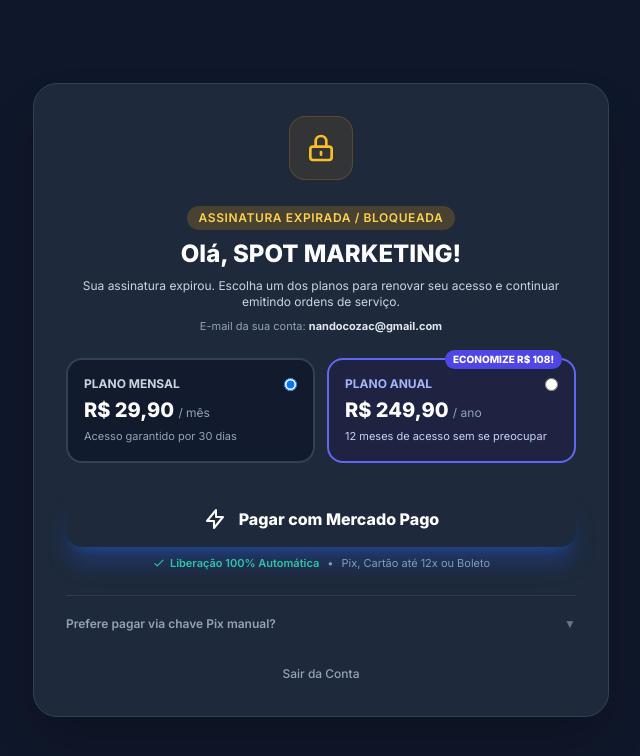
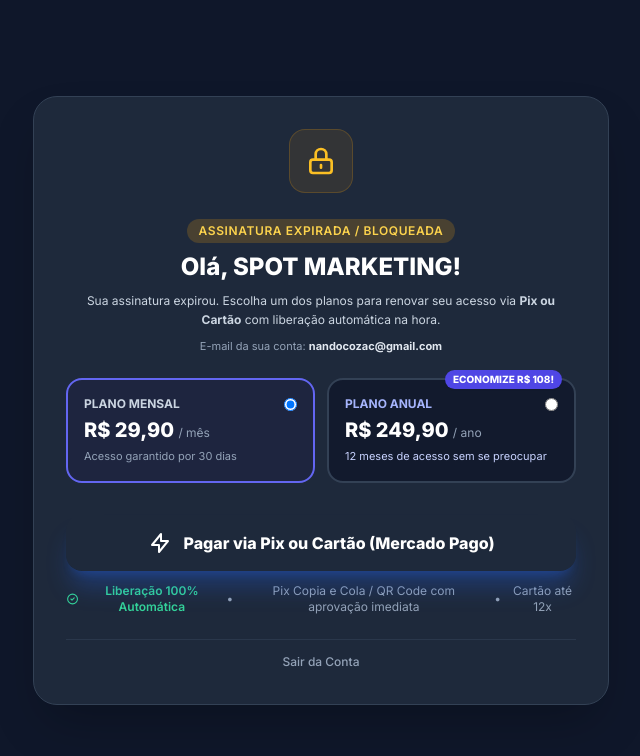
Before and after one commit to nandocozac/painel-gestao, a Flask app: template templates/bloqueado.html in a window 1280 px wide. Shown: the top 756 px of the page, without its empty margins (319-959 px from the left). Run offline with Flask 3, Linux system fonts and the light colour scheme; the template is opened without the code that fills it: values that come from a table or form of the project are taken from there, others are empty; some libraries are stand-ins or nearby versions.

Commit message:
fix: remover fluxo manual e focar 100% no pagamento Pix e Cartao automatico via Mercado Pago

```diff
--- a/templates/bloqueado.html
+++ b/templates/bloqueado.html
@@ -50,11 +50,12 @@
                     {% if empresa.status_assinatura == 'PENDENTE' %}Cadastro Realizado • Aguardando Liberação{% else %}Assinatura Expirada / Bloqueada{% endif %}
                 </span>
                 <h1 class="text-2xl font-black text-white">Olá, {{ empresa.nome_empresa }}!</h1>
-                <p class="text-xs text-slate-300 mt-2">
+                <p class="text-xs text-slate-300 mt-2 leading-relaxed">
                     {% if empresa.status_assinatura == 'PENDENTE' %}
-                    Sua conta está cadastrada no sistema! Para ativar seu acesso e começar a emitir ordens de serviço, realize o pagamento via Pix de um dos planos abaixo e envie o comprovante no WhatsApp.
+                    Sua conta foi criada com sucesso! Para começar a usar o sistema imediatamente, escolha seu plano abaixo e realize o pagamento via <strong>Pix ou Cartão</strong>.
+                    <span class="block text-emerald-400 font-semibold mt-1">⚡ A liberação é 100% automática e instantânea pelo Mercado Pago!</span>
                     {% else %}
-                    Sua assinatura expirou. Escolha um dos planos para renovar seu acesso e continuar emitindo ordens de serviço.
+                    Sua assinatura expirou. Escolha um dos planos para renovar seu acesso via <strong>Pix ou Cartão</strong> com liberação automática na hora.
                     {% endif %}
                 </p>
                 <div class="mt-2 text-[11px] text-slate-400">
@@ -66,7 +67,7 @@
             <div class="grid grid-cols-1 sm:grid-cols-2 gap-3 text-left">
                 <!-- Plano Mensal -->
                 <div onclick="selecionarPlano('Mensal', '29,90')" id="card-mensal"
-                    class="border-2 border-slate-700 bg-slate-900/80 hover:border-slate-500 rounded-2xl p-4 cursor-pointer transition relative">
+                    class="border-2 border-indigo-500 bg-indigo-950/30 rounded-2xl p-4 cursor-pointer transition relative">
                     <div class="flex items-center justify-between mb-1">
                         <span class="text-xs font-bold uppercase text-slate-300">Plano Mensal</span>
                         <input type="radio" name="plano" id="radio-mensal" checked class="text-blue-600">
@@ -77,7 +78,7 @@
 
                 <!-- Plano Anual (Destaque) -->
                 <div onclick="selecionarPlano('Anual', '249,90')" id="card-anual"
-                    class="border-2 border-indigo-500 bg-indigo-950/40 rounded-2xl p-4 cursor-pointer transition relative">
+                    class="border-2 border-slate-700 bg-slate-900/80 hover:border-slate-500 rounded-2xl p-4 cursor-pointer transition relative">
                     <span class="absolute -top-2.5 right-3 bg-indigo-600 text-white text-[10px] font-extrabold uppercase px-2 py-0.5 rounded-full shadow-sm">
                         Economize R$ 108!
                     </span>
@@ -90,8 +91,8 @@
                 </div>
             </div>
 
-            <!-- BOTAO PRINCIPAL MERCADO PAGO (LIBERAÇÃO INSTANTÂNEA) -->
-            <div class="space-y-2 pt-1">
+            <!-- BOTAO PRINCIPAL MERCADO PAGO (PIX E CARTÃO COM LIBERAÇÃO INSTANTÂNEA) -->
+            <div class="space-y-3 pt-2">
                 <form method="POST" action="{{ url_for('assinatura_checkout_mercadopago') }}" id="form-mp">
                     <input type="hidden" name="plano" id="input-plano-mp" value="MENSAL">
                     <input type="hidden" name="tipo_plano" value="BASICO">
@@ -100,76 +101,25 @@
                         <svg class="w-6 h-6 shrink-0" fill="none" stroke="currentColor" viewBox="0 0 24 24">
                             <path stroke-linecap="round" stroke-linejoin="round" stroke-width="2" d="M13 10V3L4 14h7v7l9-11h-7z" />
                         </svg>
-                        <span>Pagar com Mercado Pago</span>
+                        <span>Pagar via Pix ou Cartão (Mercado Pago)</span>
                     </button>
                 </form>
-                <div class="flex items-center justify-center gap-2 text-[11px] text-slate-400">
-                    <span class="inline-flex items-center gap-1 text-emerald-400 font-semibold">
-                        <svg class="w-3.5 h-3.5" fill="none" stroke="currentColor" viewBox="0 0 24 24">
-                            <path stroke-linecap="round" stroke-linejoin="round" stroke-width="2" d="M5 13l4 4L19 7" />
+
+                <div class="flex flex-col sm:flex-row items-center justify-center gap-2 text-xs text-slate-400">
+                    <span class="inline-flex items-center gap-1.5 text-emerald-400 font-semibold">
+                        <svg class="w-4 h-4" fill="none" stroke="currentColor" viewBox="0 0 24 24">
+                            <path stroke-linecap="round" stroke-linejoin="round" stroke-width="2" d="M9 12l2 2 4-4m6 2a9 9 0 11-18 0 9 9 0 0118 0z" />
                         </svg>
                         Liberação 100% Automática
                     </span>
-                    <span>•</span>
-                    <span>Pix, Cartão até 12x ou Boleto</span>
+                    <span class="hidden sm:inline">•</span>
+                    <span>Pix Copia e Cola / QR Code com aprovação imediata</span>
+                    <span class="hidden sm:inline">•</span>
+                    <span>Cartão até 12x</span>
                 </div>
             </div>
 
-            <!-- OPÇÃO ALTERNATIVA: Chave Pix Manual / WhatsApp -->
-            <div class="border-t border-slate-700/80 pt-4 mt-2">
-                <details class="text-left group">
-                    <summary class="cursor-pointer text-xs font-semibold text-slate-400 hover:text-slate-200 transition flex items-center justify-between py-1">
-                        <span>Prefere pagar via chave Pix manual?</span>
-                        <span class="text-slate-500 group-open:rotate-180 transition-transform">▼</span>
-                    </summary>
-
-                    <div class="mt-3 space-y-3">
-                        <!-- Box com Chave Pix do Administrador Master -->
-                        <div class="bg-slate-900/90 border border-slate-700/80 rounded-2xl p-4 text-left space-y-3">
-                            <div class="flex items-center justify-between border-b border-slate-800 pb-2">
-                                <span class="text-xs font-bold text-slate-400 uppercase tracking-wider">Chave Pix Manual</span>
-                                <span id="label-valor-pix" class="text-sm font-black text-emerald-400">R$ {{ (master_empresa.valor_mensalidade or 29.90)|moeda }}</span>
-                            </div>
-
-                            {% if master_empresa and master_empresa.chave_pix %}
-                            <div>
-                                <label class="block text-[11px] font-semibold text-slate-400 mb-1">Chave Pix:</label>
-                                <div class="flex items-center gap-2">
-                                    <input type="text" id="chave-pix" value="{{ master_empresa.chave_pix }}" readonly
-                                        class="w-full bg-slate-800 border border-slate-700 rounded-lg px-3 py-2 text-xs font-mono text-white select-all outline-none">
-                                    <button type="button" onclick="copiarPix()"
-                                        class="bg-blue-600 hover:bg-blue-500 text-white text-xs font-bold px-3 py-2 rounded-lg transition shrink-0">
-                                        Copiar
-                                    </button>
-                                </div>
-                            </div>
-
-                            {% if master_empresa.titular_pix %}
-                            <p class="text-xs text-slate-400">
-                                <strong class="text-slate-300">Titular:</strong> {{ master_empresa.titular_pix }}
-                            </p>
-                            {% endif %}
-                            {% else %}
-                            <p class="text-xs text-slate-400 italic">
-                                Chave Pix padrão: nandocozac@gmail.com (Fernando Cozac)
-                            </p>
-                            {% endif %}
-                        </div>
-
-                        <!-- Botão WhatsApp -->
-                        {% set whatsapp_destino = (master_empresa.whatsapp if (master_empresa and master_empresa.whatsapp) else '62994941212')|fone_whatsapp %}
-                        <a id="btn-whatsapp" href="#" target="_blank"
-                            class="w-full bg-slate-700 hover:bg-slate-600 text-white font-semibold py-2.5 px-4 rounded-xl transition flex items-center justify-center gap-2 text-xs">
-                            <svg class="w-4 h-4 fill-current text-emerald-400" viewBox="0 0 24 24">
-                                <path d="M.057 24l1.687-6.163c-1.041-1.804-1.588-3.849-1.587-5.946.003-6.556 5.338-11.891 11.893-11.891 3.181.001 6.167 1.24 8.413 3.488 2.245 2.248 3.481 5.236 3.48 8.414-.003 6.557-5.338 11.892-11.893 11.892-1.99-.001-3.951-.5-5.688-1.448l-6.305 1.654zm6.597-3.807c1.676.995 3.276 1.591 5.392 1.592 5.448 0 9.886-4.434 9.889-9.885.002-5.462-4.415-9.89-9.881-9.892-5.452 0-9.887 4.434-9.889 9.884-.001 2.225.651 3.891 1.746 5.634l-.999 3.648 3.742-.981z" />
-                            </svg>
-                            <span>Enviar Comprovante Manual no WhatsApp</span>
-                        </a>
-                    </div>
-                </details>
-            </div>
-
-            <div>
+            <div class="pt-2 border-t border-slate-700/60">
                 <a href="{{ url_for('logout') }}"
                     class="inline-block text-xs text-slate-400 hover:text-rose-400 font-medium transition">
                     Sair da Conta
@@ -181,23 +131,10 @@
     </div>
 
     <script>
-        const nomeEmpresa = {{ empresa.nome_empresa|tojson }};
-        const emailEmpresa = {{ empresa.email|tojson }};
-        const foneDestino = {{ whatsapp_destino|tojson }};
-
         let planoEscolhido = 'Mensal';
-        let valorEscolhido = '{{ (master_empresa.valor_mensalidade or 29.90)|moeda }}';
-
-        function atualizarBotaoWa() {
-            const texto = `Olá! Sou da empresa ${nomeEmpresa} (E-mail: ${emailEmpresa}). Acabei de efetuar o pagamento via Pix de R$ ${valorEscolhido} referente ao Plano ${planoEscolhido}. Segue o comprovante para ativação do meu acesso!`;
-            const url = `https://wa.me/${foneDestino}?text=${encodeURIComponent(texto)}`;
-            document.getElementById('btn-whatsapp').href = url;
-            document.getElementById('label-valor-pix').innerText = `R$ ${valorEscolhido}`;
-        }
 
         function selecionarPlano(plano, valor) {
             planoEscolhido = plano;
-            valorEscolhido = valor;
 
             if (plano === 'Mensal') {
                 document.getElementById('radio-mensal').checked = true;
@@ -218,17 +155,7 @@
             if (inputMp) {
                 inputMp.value = plano.toUpperCase();
             }
-            atualizarBotaoWa();
         }
-
-        function copiarPix() {
-            const input = document.getElementById('chave-pix');
-            input.select();
-            document.execCommand('copy');
-            alert('Chave Pix copiada com sucesso!');
-        }
-
-        atualizarBotaoWa();
     </script>
 
 </body>
```
